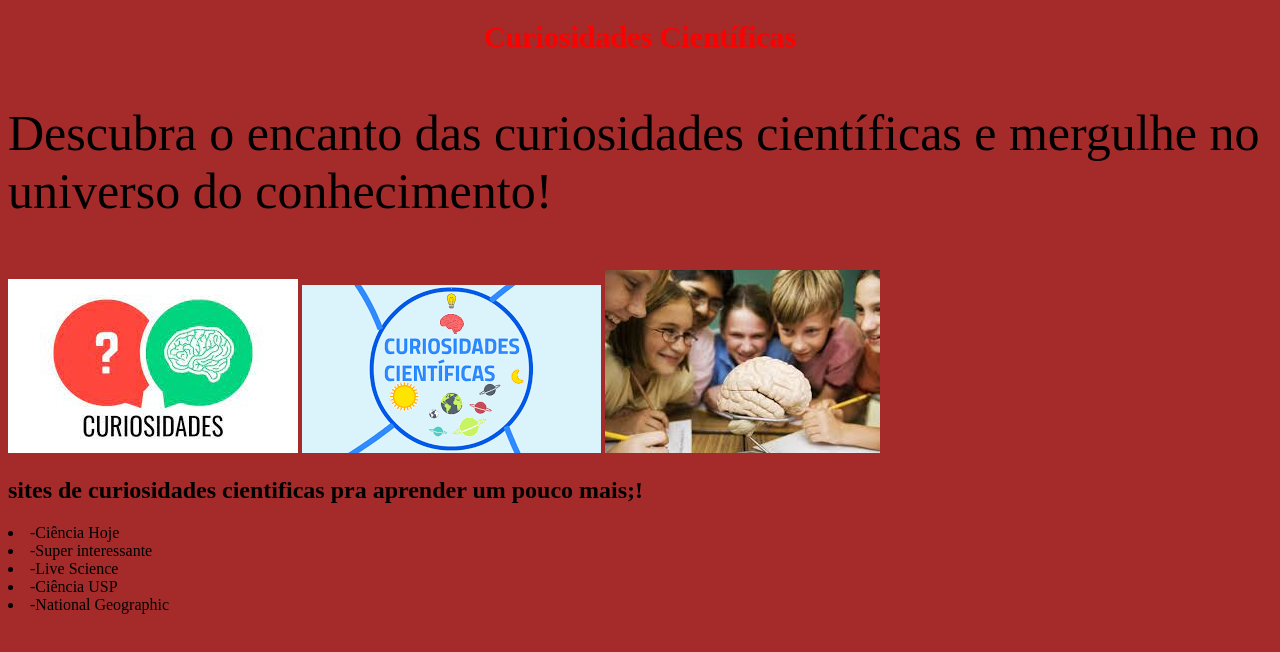
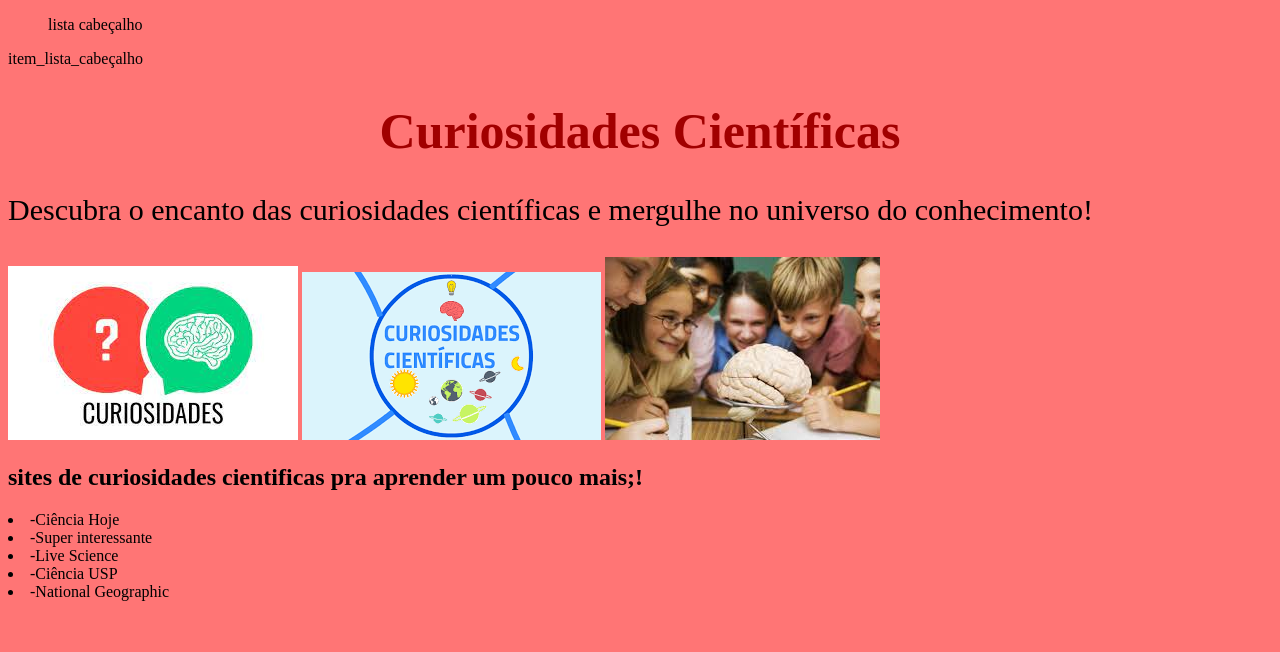
Before and after one commit to Ric2008/avaliacao, a plain HTML site: page index.html in a window 1280 px wide. Drawn offline with Linux system fonts and the light colour scheme.

Commit message:
Add files via upload

```diff
--- a/index.html
+++ b/index.html
@@ -7,6 +7,8 @@
     <link rel="stylesheet" href="style.css">
 </head>
 <body>
+    <header><ul>lista cabeçalho</ul>
+    item_lista_cabeçalho</header>
     <h1>Curiosidades Científicas</h1>
     <p>Descubra o encanto das curiosidades científicas e mergulhe no universo do conhecimento!</p>
     <img src="download.jpeg" alt="">
--- a/style.css
+++ b/style.css
@@ -1,9 +1,9 @@
 
 h1{
-    color:red;
+    color:rgb(161, 0, 0);
     text-align: center;
-    font-size: 30px;
+    font-size: 50px;
 }
-body{background: brown;}
+body{background: rgb(255, 117, 117);}
 h2{font-size: 60xp;}
-p{font-size: 50px;}
+p{font-size: 30px;}
```
